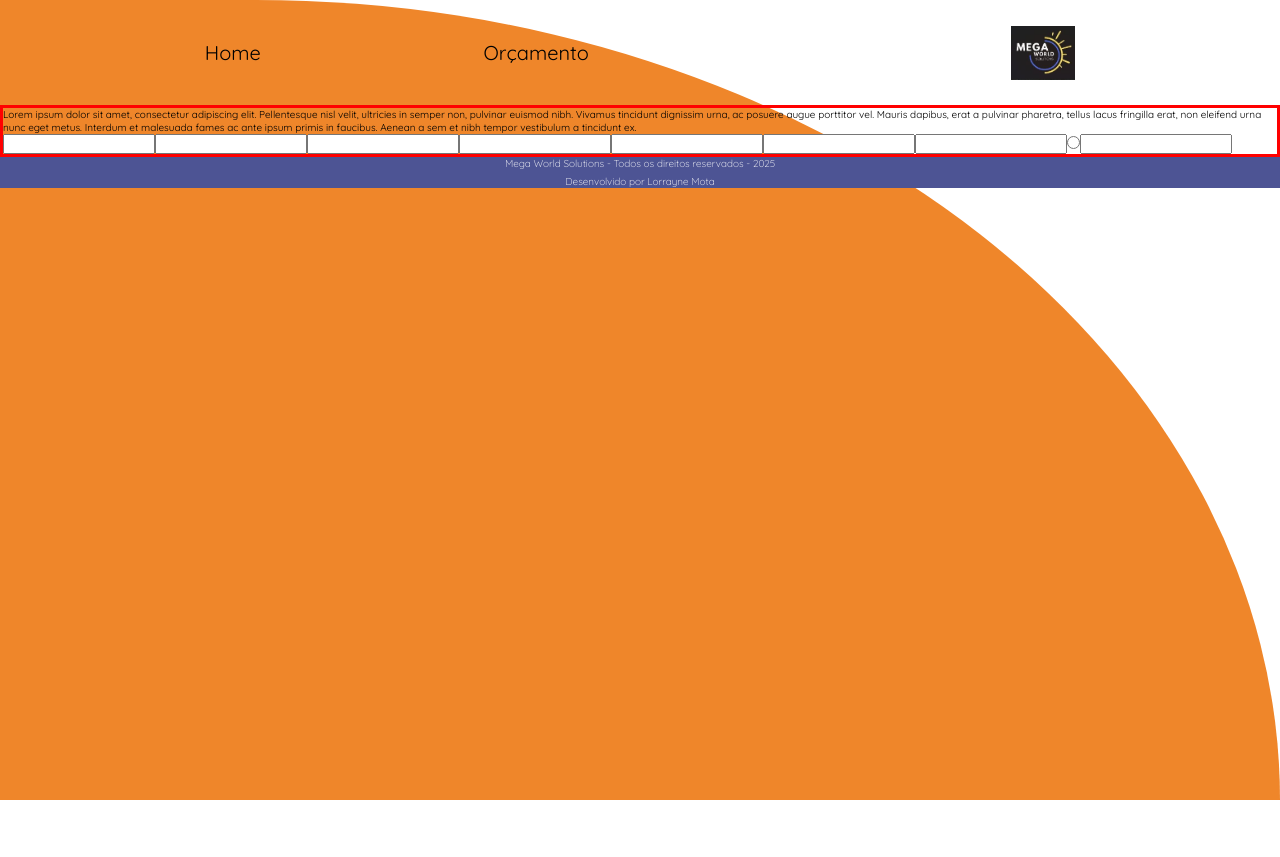
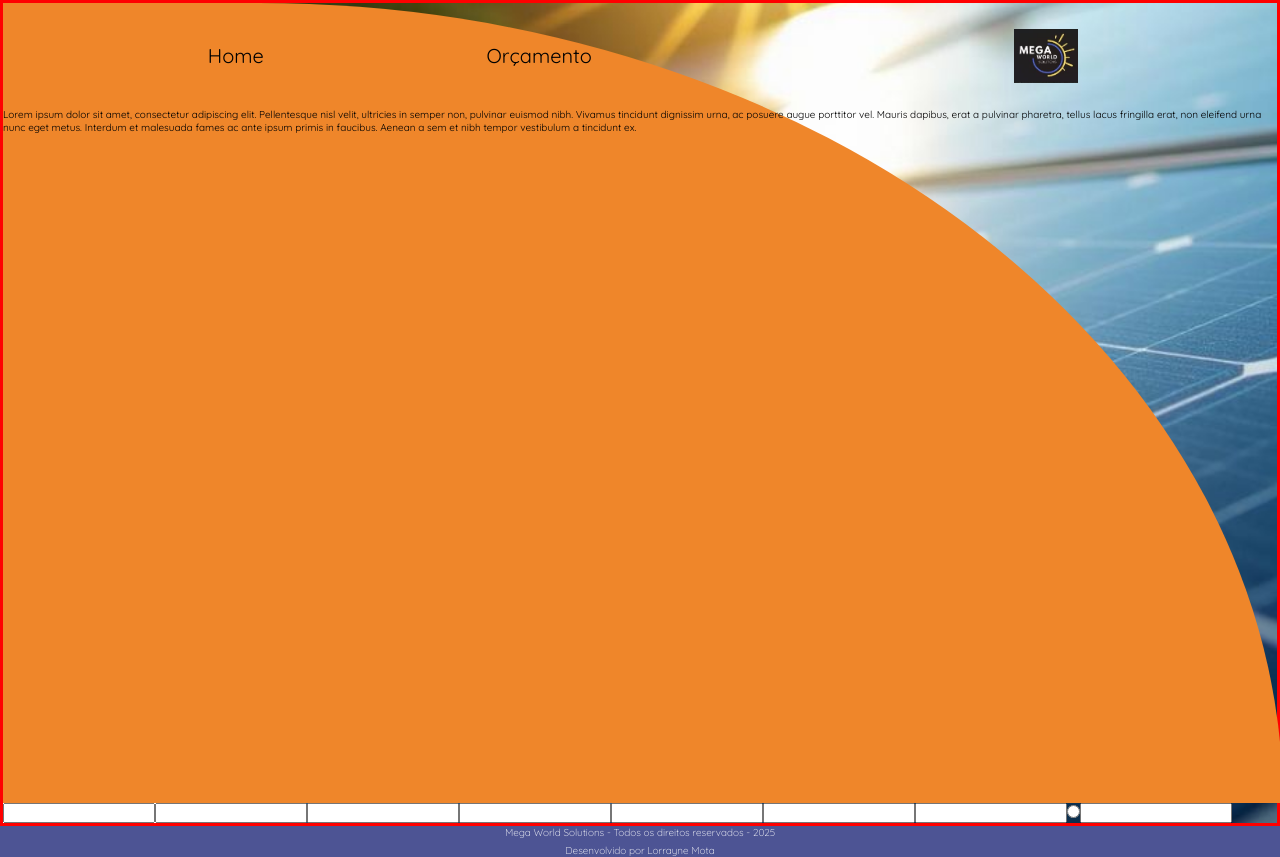
Before and after one commit to lolimamota/megaworldsolutions, a React (Vite) app: page / in a window 1280 px wide. Before the commit the page ends 800 px from the top, so only its background shows below. Built offline with nearby package versions, Linux system fonts and the light colour scheme.

Commit message:
FIX: mudei o laranja e  header de lugar para facilitar a movimentação

```diff
--- a/src/App.jsx
+++ b/src/App.jsx
@@ -7,18 +7,16 @@ import "../src/global.scss";
 
 // IMPORT DOS COMPONENTES
 
-import Header from './components/Header/Header.jsx';
+// import Header from './components/Header/Header.jsx';
 import Main from './components/Main/Main.jsx';
 import Footer from './components/Footer/Footer.jsx';
 
 function App() {
   return (
     <>
-    <div className={S.orange}>
-    <Header />
+    {/* <Header /> */}
     <Main />
     <Footer />
-    </div>
     </>
   )
 }
--- a/src/components/Main/Main.jsx
+++ b/src/components/Main/Main.jsx
@@ -3,6 +3,10 @@
 // IMPORTS STYLES
 import '../../global.scss';
 import S from './main.module.scss';
+import Test from '../../components/SCSS/app.module.scss';
+
+//IMPORT COMPONENTS
+import Header from '../Header/Header.jsx';
 
 
 
@@ -10,7 +14,8 @@ function Main() {
   return (
     <main className={S.styleMain}>
         {/* <div id='orange' className={S.orange}></div> */}
-        <section>
+        <section className={Test.orange}>
+          <Header />
         <p>
         Lorem ipsum dolor sit amet, consectetur adipiscing elit. Pellentesque nisl velit, ultricies in semper non, pulvinar euismod nibh. Vivamus tincidunt dignissim urna, ac posuere augue porttitor vel. Mauris dapibus, erat a pulvinar pharetra, tellus lacus fringilla erat, non eleifend urna nunc eget metus. Interdum et malesuada fames ac ante ipsum primis in faucibus. Aenean a sem et nibh tempor vestibulum a tincidunt ex.
         </p>
--- a/src/components/SCSS/app.module.scss
+++ b/src/components/SCSS/app.module.scss
@@ -5,6 +5,4 @@
     height: 100vh;
     border-radius: 0% 80% 0% 0% / 0% 100% 0% 0%;
     background-color: mixin.$secondColor;
-    position: relative;
-    z-index: -1;
 }
--- a/src/global.scss
+++ b/src/global.scss
@@ -17,3 +17,13 @@ html{
 img{
     width: 100%;
 }
+
+body{
+    background-image: url("../src/assets/bg.jpeg");
+    background-repeat: no-repeat;
+    background-size: 80%;
+    background-position: center;
+    background-position-x: right;
+    background-position-y: -50vh;
+
+}
```
